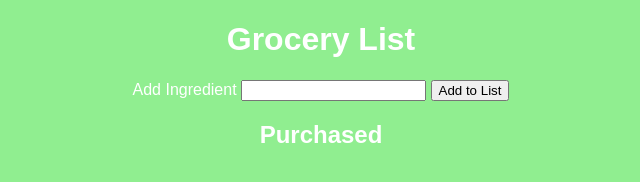
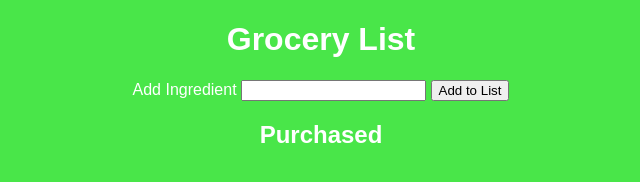
Before and after one commit to NateMeinhold/3020finalProject, a plain HTML site: page index.html in a window 1280 px wide. Shown: the whole page, without its empty margins (319-959 px from the left). Drawn offline with Linux system fonts and the light colour scheme.

Commit message:
changed colors

```diff
--- a/style.css
+++ b/style.css
@@ -1,6 +1,6 @@
 /*Global Styles*/
 body{
-  background-color: lightgreen;
+  background-color: rgb(73, 230, 73);
   font-family: Arial, Helvetica, sans-serif;
 }
 
@@ -24,7 +24,7 @@ body{
 /* Add Item Label */
 .add-item{
   color: white;
-  background-color: lightgreen;
+  background-color: rgb(73, 230, 73);
   list-style-type: none;
   margin-top: 20px;
   margin-bottom: 20px;
@@ -49,19 +49,19 @@ body{
 #previous-list-container{
   list-style-type: none;
   text-align: center;
-  background-color: lightgreen;
+  background-color: rgb(73, 230, 73);
   color: white;
 }
 
 /* the headers */
 H2{
-  background-color: lightgreen;
+  background-color: rgb(73, 230, 73);
   text-align: center;
   color: white;
 }
 
 H1{
-  background-color: lightgreen;
+  background-color: rgb(73, 230, 73);
   text-align: center;
   color: white;
 }
```
